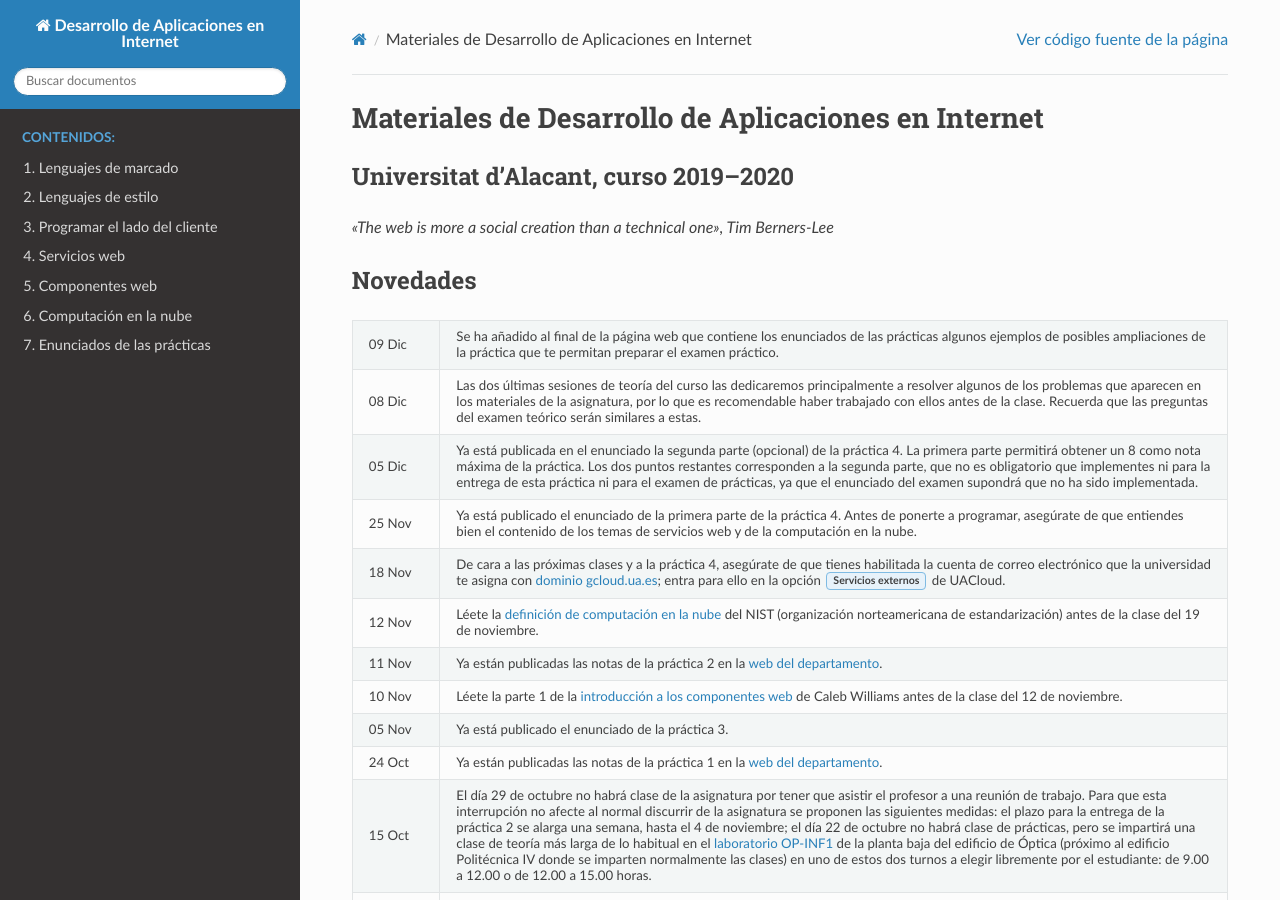
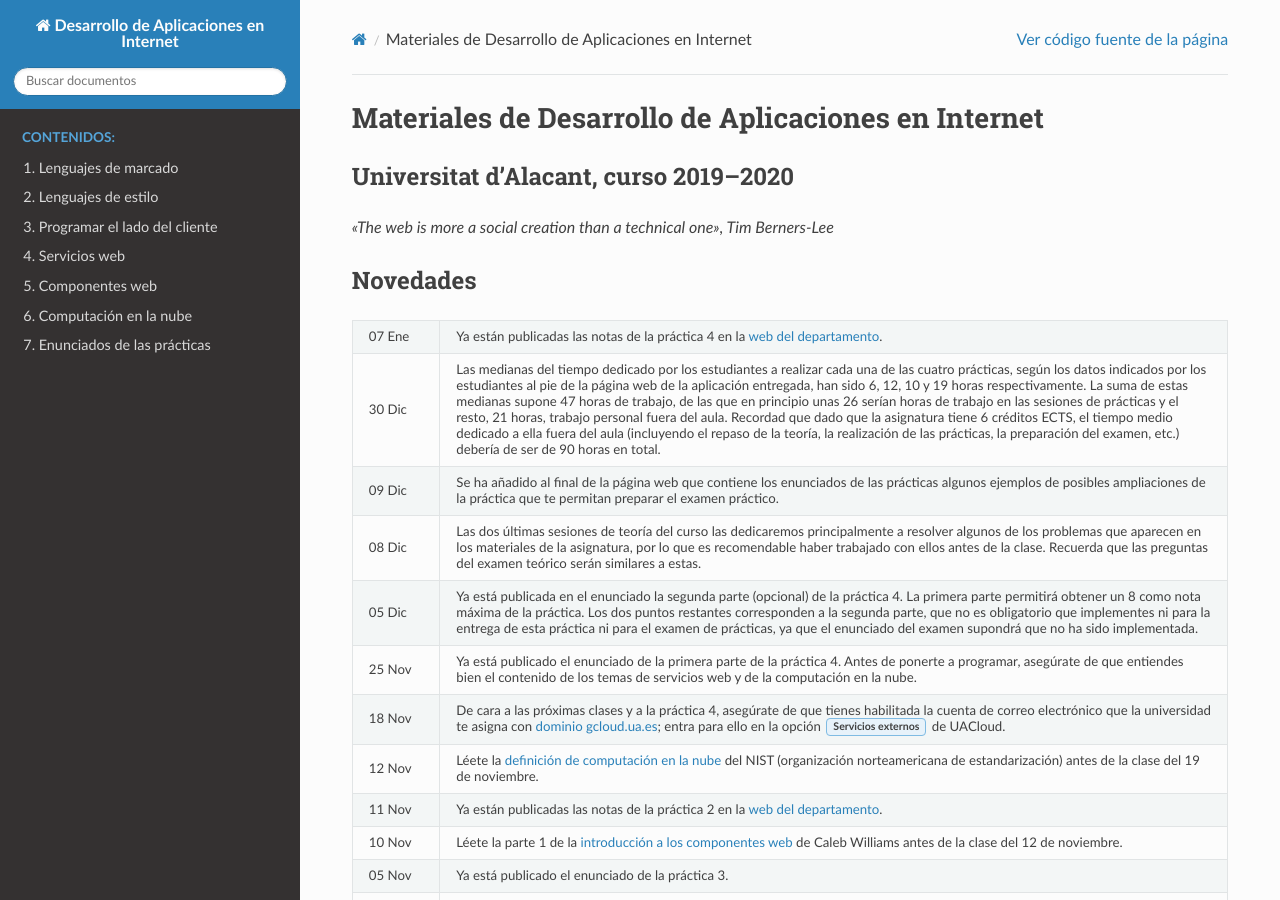
Before and after one commit to jaspock/dai1920, a Sphinx documentation site: the page built from docs/source/index.rst, in a window 1280 px wide and 900 px high. Built offline with Sphinx 7.4.7 and the Read the Docs theme 2.0.0, drawn with Linux system fonts in a browser that asks for light colours.

Commit message:
Cambio menor

```diff
--- a/docs/source/estilo.rst
+++ b/docs/source/estilo.rst
@@ -506,7 +506,7 @@ De paso, hemos hecho que las medidas de todas las cajas se determinen usando el
       <li>más.</li>
     </ul>
 
-  ..solución: https://jsbin.com/howativusi
+  .. solución: https://jsbin.com/howativusi
 
 
 .. Note::
--- a/docs/source/index.rst
+++ b/docs/source/index.rst
@@ -18,6 +18,10 @@ Novedades
     :header-rows: 0
     :class: tablita
 
+    * - 07 Ene
+      - Ya están publicadas las notas de la práctica 4 en la `web del departamento`_.
+    * - 30 Dic
+      - Las medianas del tiempo dedicado por los estudiantes a realizar cada una de las cuatro prácticas, según los datos indicados por los estudiantes al pie de la página web de la aplicación entregada, han sido 6, 12, 10 y 19 horas respectivamente. La suma de estas medianas supone 47 horas de trabajo, de las que en principio unas 26 serían horas de trabajo en las sesiones de prácticas y el resto, 21 horas, trabajo personal fuera del aula. Recordad que dado que la asignatura tiene 6 créditos ECTS, el tiempo medio dedicado a ella fuera del aula (incluyendo el repaso de la teoría, la realización de las prácticas, la preparación del examen, etc.) debería de ser de 90 horas en total.
     * - 09 Dic
       - Se ha añadido al final de la página web que contiene los enunciados de las prácticas algunos ejemplos de posibles ampliaciones de la práctica que te permitan preparar el examen práctico.
     * - 08 Dic
--- a/docs/source/servicios.rst
+++ b/docs/source/servicios.rst
@@ -907,6 +907,10 @@ Si deseas depurar el código del servidor en modo local puedes usar el editor de
 
   .. _`Visual Studio Code`: https://code.visualstudio.com/
 
+Suele ser útil también poder ver un informe detallado de qué rutas puede procesar Express y qué hace con cada petición que llega; para ello puedes lanzar el servidor en modo depuración en Linux con::
+
+  DEBUG=express:* node app.js
+
 Para depurar la aplicación cuando esta se encuentra desplegada en la nube, se necesitan algunas instrucciones adicionales. En el caso de nuestra aplicación, como el código que se ejecuta en ``localhost`` o en la nube es prácticamente el mismo, si la aplicación funciona en local, apenas deberían aparecer problemas en la nube.
 
 .. Note::
```
